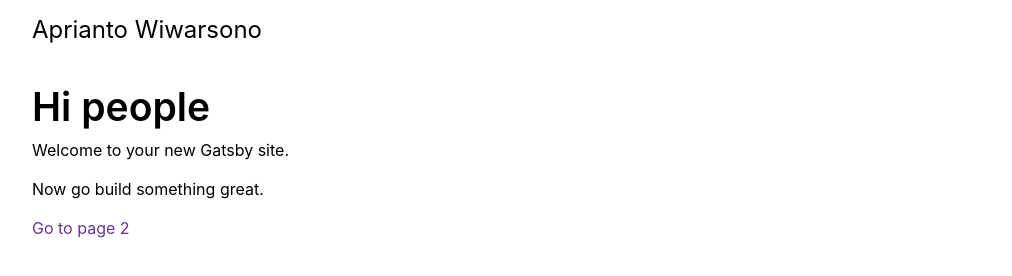
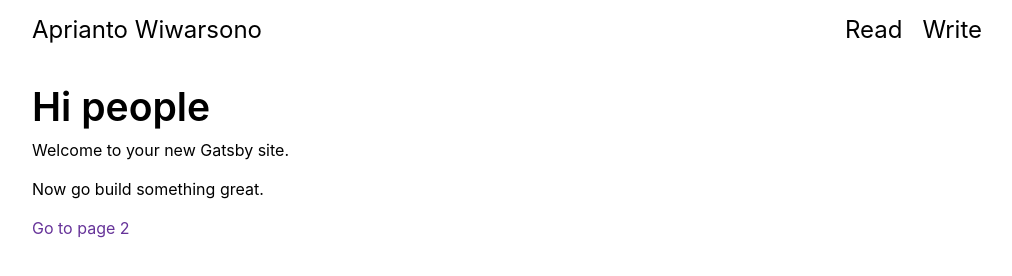
Before and after one commit to awiw642/awiw-blog, a Gatsby site: page / in a window 1280 px wide. Shown: the whole page, without its empty margins (128-1140 px from the left). Built offline with nearby package versions, Linux system fonts and the light colour scheme; Gatsby itself is replaced by a stand-in of ours.

Commit message:
Build menu item first draft

```diff
--- a/src/components/Header.tsx
+++ b/src/components/Header.tsx
@@ -3,6 +3,7 @@ import styled from '@emotion/styled'
 import { transparentize } from 'polished'
 import { Link } from 'gatsby'
 
+import { HorizontalList } from './HorizontalList'
 import { heights, dimensions, colors } from '../styles/variables'
 import Container from './Container'
 
@@ -18,6 +19,7 @@ const HeaderInner = styled(Container)`
   flex-direction: row;
   align-items: center;
   height: 100%;
+  justify-content: space-between;
 `
 
 const HomepageLink = styled(Link)`
@@ -32,12 +34,21 @@ const HomepageLink = styled(Link)`
 
 interface HeaderProps {
   title: string
+  menu: {
+    display: string
+    to: string
+  }[]
 }
 
-const Header: React.FC<HeaderProps> = ({ title }) => (
+const Header: React.FC<HeaderProps> = ({ title, menu }) => (
   <StyledHeader>
     <HeaderInner>
       <HomepageLink to="/">{title}</HomepageLink>
+      <HorizontalList>
+        {menu.map(menuItem => (
+          <HomepageLink to={menuItem.to}>{menuItem.display}</HomepageLink>
+        ))}
+      </HorizontalList>
     </HeaderInner>
   </StyledHeader>
 )
--- /dev/null
+++ b/src/components/HorizontalList.tsx
@@ -0,0 +1,14 @@
+import * as React from 'react'
+import styled from '@emotion/styled'
+
+const StyledHorizontalList = styled.div`
+  display: flex;
+  justify-content: space-evenly;
+  & > * {
+    margin: 10px;
+  }
+`
+
+export const HorizontalList: React.FC = ({ children }) => {
+  return <StyledHorizontalList>{children}</StyledHorizontalList>
+}
--- a/src/layouts/index.tsx
+++ b/src/layouts/index.tsx
@@ -19,6 +19,11 @@ interface StaticQueryProps {
   }
 }
 
+const menu = [
+  { display: 'Read', to: '/page-2' },
+  { display: 'Write', to: '/page-2' }
+]
+
 const IndexLayout: React.FC = ({ children }) => {
   const data = useStaticQuery<StaticQueryProps>(graphql`
     query IndexLayoutQuery {
@@ -39,7 +44,7 @@ const IndexLayout: React.FC = ({ children }) => {
           { name: 'keywords', content: data.site.siteMetadata.keywords }
         ]}
       />
-      <Header title={data.site.siteMetadata.title} />
+      <Header title={data.site.siteMetadata.title} menu={menu} />
       <LayoutMain>{children}</LayoutMain>
     </LayoutRoot>
   )
```
